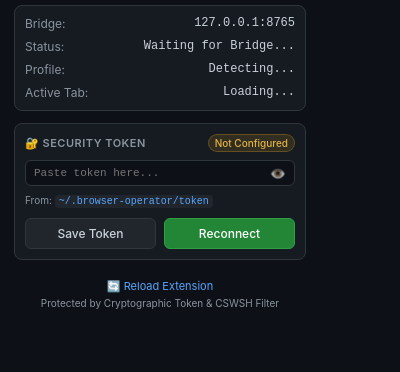
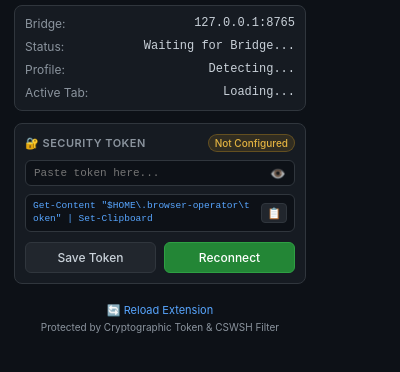
Before and after one commit to hashan-lakshitha/antigravity-browser-operator, a browser extension: page extension/popup.html in a window 400 px wide. Shown: the part 66-438 px from the top of the page. Drawn offline with Linux system fonts and the light colour scheme.

Commit message:
feat(ui): display PowerShell token copy command with one-click copy in popup

```diff
--- a/extension/popup.css
+++ b/extension/popup.css
@@ -206,19 +206,47 @@ h3 {
   opacity: 1;
 }
 
-.token-hint {
-  font-size: 10px;
-  color: #8b949e;
-  line-height: 1.3;
+.token-cmd-box {
+  display: flex;
+  align-items: center;
+  justify-content: space-between;
+  gap: 6px;
+  background: #0d1117;
+  border: 1px solid #30363d;
+  border-radius: 6px;
+  padding: 5px 7px;
+  cursor: pointer;
+  transition: border-color 0.15s;
 }
 
-.token-hint code {
-  background: #21262d;
-  padding: 1px 4px;
-  border-radius: 4px;
+.token-cmd-box:hover {
+  border-color: #58a6ff;
+}
+
+.token-cmd-box code {
   font-family: ui-monospace, SFMono-Regular, monospace;
+  font-size: 9.5px;
   color: #58a6ff;
   word-break: break-all;
+  line-height: 1.35;
+  user-select: all;
+}
+
+.copy-cmd-btn {
+  background: #21262d;
+  border: 1px solid #30363d;
+  border-radius: 4px;
+  color: #c9d1d9;
+  cursor: pointer;
+  font-size: 11px;
+  padding: 2px 5px;
+  flex-shrink: 0;
+  transition: all 0.15s;
+}
+
+.copy-cmd-btn:hover {
+  background: #30363d;
+  color: #ffffff;
 }
 
 .token-actions {
--- a/extension/popup.html
+++ b/extension/popup.html
@@ -53,9 +53,10 @@
         <input type="password" id="tokenInput" placeholder="Paste token here..." autocomplete="off" spellcheck="false">
         <button id="toggleTokenBtn" class="icon-btn" title="Show/Hide Token" type="button">👁️</button>
       </div>
-      <p class="token-hint" id="tokenHint">
-        From: <code>~/.browser-operator/token</code>
-      </p>
+      <div class="token-cmd-box" id="copyCmdBox" title="Click to copy PowerShell command">
+        <code id="tokenCmdText">Get-Content "$HOME\.browser-operator\token" | Set-Clipboard</code>
+        <button id="copyCmdBtn" class="copy-cmd-btn" type="button" title="Copy Command">📋</button>
+      </div>
       <div class="token-actions">
         <button id="saveTokenBtn" class="btn secondary">Save Token</button>
         <button id="reconnectBtn" class="btn primary">Reconnect</button>
--- a/extension/popup.js
+++ b/extension/popup.js
@@ -12,6 +12,9 @@ document.addEventListener('DOMContentLoaded', () => {
   const toggleTokenBtn = document.getElementById('toggleTokenBtn');
   const saveTokenBtn = document.getElementById('saveTokenBtn');
   const reloadExtBtn = document.getElementById('reloadExtBtn');
+  const copyCmdBox = document.getElementById('copyCmdBox');
+  const copyCmdBtn = document.getElementById('copyCmdBtn');
+  const tokenCmdText = document.getElementById('tokenCmdText');
 
   function updateStatus(state = {}) {
     const { isConnected = false, authRequired = false, authError = null, hasToken = !!tokenInput.value, profile = null } = state;
@@ -77,6 +80,19 @@ document.addEventListener('DOMContentLoaded', () => {
     }
   });
 
+  // Copy PowerShell command handler
+  if (copyCmdBox && tokenCmdText) {
+    copyCmdBox.addEventListener('click', async () => {
+      try {
+        await navigator.clipboard.writeText(tokenCmdText.innerText.trim());
+        if (copyCmdBtn) copyCmdBtn.innerText = '✅';
+        setTimeout(() => {
+          if (copyCmdBtn) copyCmdBtn.innerText = '📋';
+        }, 1200);
+      } catch (e) {}
+    });
+  }
+
   // Save token handler: writes directly to storage and signals background
   saveTokenBtn.addEventListener('click', async () => {
     const rawVal = tokenInput.value.trim();
```
